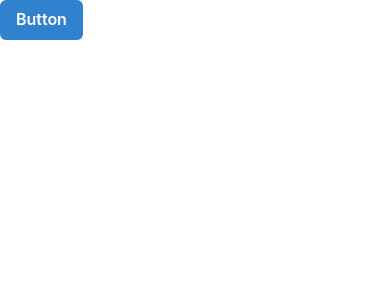
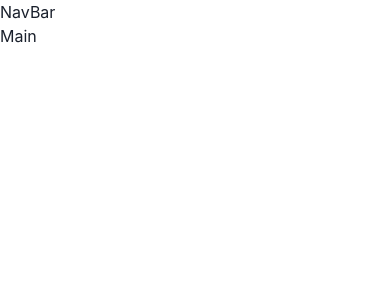
Before and after one commit to Feruz06/gamehub, a React (Vite) app: page / in a window 390 px wide. Shown: the top 300 px of the page. Built offline with nearby package versions, Linux system fonts and the light colour scheme.

Commit message:
Build a responsive layout

```diff
--- a/src/App.tsx
+++ b/src/App.tsx
@@ -1,11 +1,20 @@
-import { Button } from '@chakra-ui/react'
-import './App.css'
+import { Grid, GridItem, Show } from '@chakra-ui/react'
 
 function App() {
 	return (
-		<>
-			<Button colorScheme='blue'>Button</Button>
-		</>
+		<Grid
+			templateAreas={{
+				base: `"nav" "main"`,
+				lg: `"nav nav" "aside main"`,
+			}}
+		>
+			<GridItem area={'nav'}>NavBar</GridItem>
+			<Show above='lg'>
+				<GridItem area={'aside'}>Aside</GridItem>
+			</Show>
+
+			<GridItem area={'main'}>Main</GridItem>
+		</Grid>
 	)
 }
 
```
